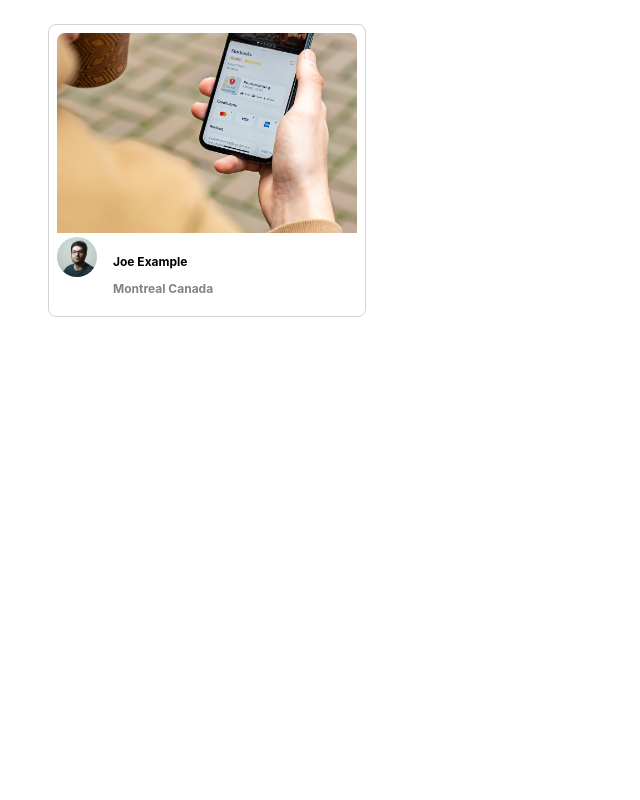
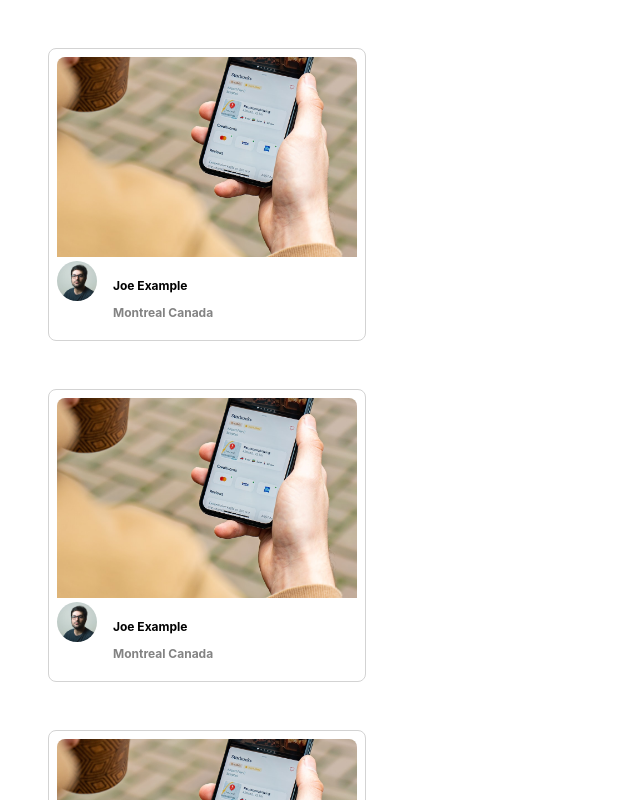
Before and after one commit to vyshudoulagar/photolabs, a React (Create React App) app in the folder frontend/: page / in a window 1280 px wide. Shown: the top 800 px of the page, without its empty margins (0-640 px from the left). Built offline with nearby package versions, Linux system fonts and the light colour scheme; the HTML template or start-up script is replaced by a standard one.

Commit message:
update app to display 3 images

```diff
--- a/frontend/src/App.jsx
+++ b/frontend/src/App.jsx
@@ -2,6 +2,7 @@
 
 import PhotoListItem from './components/PhotoListItem';
 import './App.scss';
+import './styles/PhotoList.scss'
 
 // Note: Rendering a single component to build components in isolation
 
@@ -17,9 +18,15 @@
 };
 
 const App = () => {
+    const photos = new Array(3).fill(null);
+
     return (
         <div className="App">
-            <PhotoListItem data={sampleDataForPhotoListItem}/>
+            {photos.map((photo, index) => (
+                <div key={index} className='photo-list'>
+                    <PhotoListItem data={sampleDataForPhotoListItem} />
+                </div>
+            ))}
         </div>
     );
 };
--- a/frontend/src/components/PhotoList.jsx
+++ b/frontend/src/components/PhotoList.jsx
@@ -1,6 +1,7 @@
 import React from "react";
 
 import "../styles/PhotoList.scss";
+import PhotoListItem from "./PhotoListItem";
 
 const sampleDataForPhotoList = [
   {
@@ -59,7 +60,7 @@
 const PhotoList = () => {
   return (
     <ul className="photo-list">
-      {/* Insert React */}
+      <PhotoListItem />
     </ul>
   );
 };
--- a/frontend/src/components/PhotoListItem.jsx
+++ b/frontend/src/components/PhotoListItem.jsx
@@ -3,8 +3,7 @@
 import "../styles/PhotoListItem.scss";
 
 
-const PhotoListItem = (props) => {
-    const { data } = props;
+const PhotoListItem = ({ data }) => {
     return (
         <div className="photo-list__item">
             <img className="photo-list__image" src={data.imageSource} alt={data.location.city} />
```
